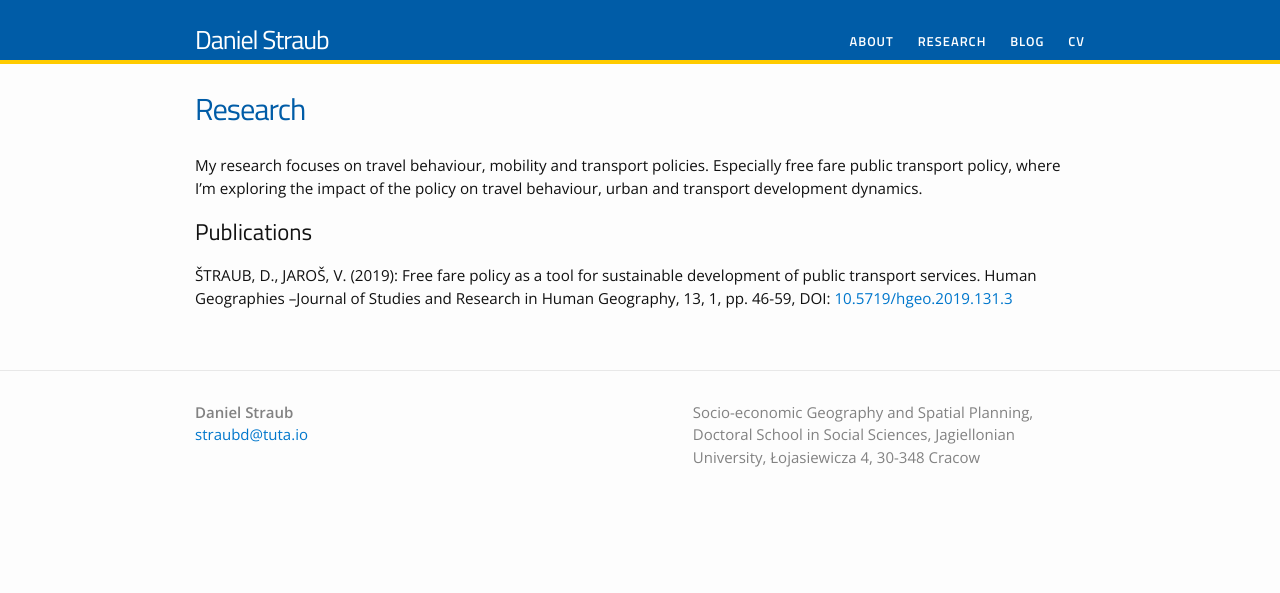
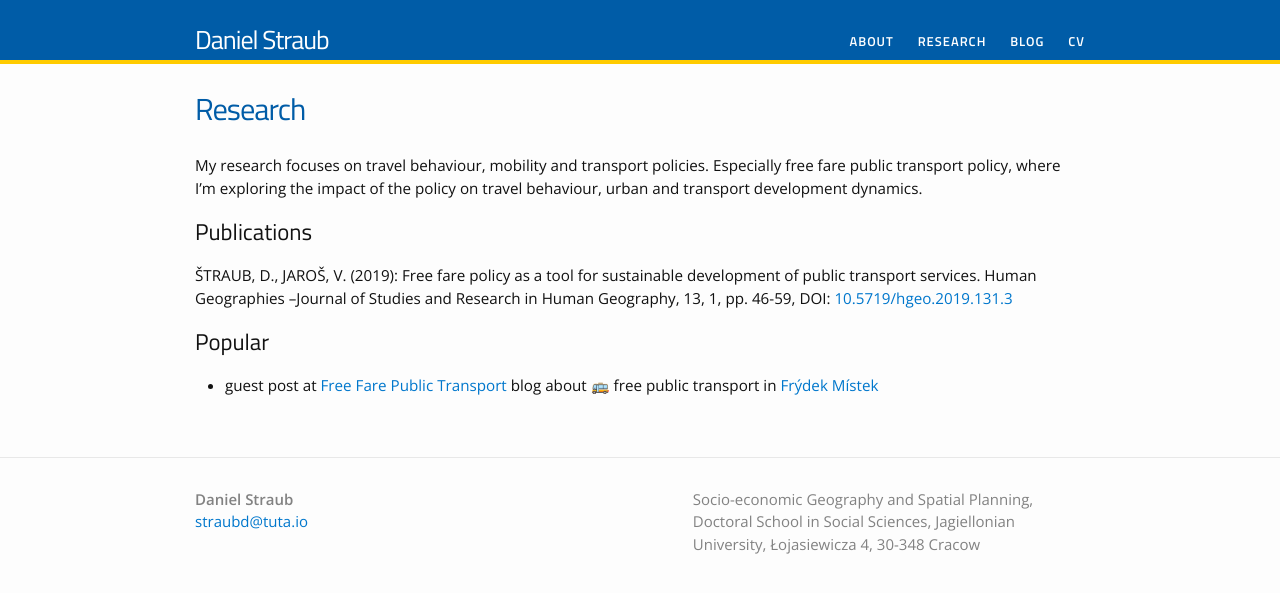
Before and after one commit to tracetheheat/tracetheheat.github.io, a Jekyll site: the page built from research.md, in a window 1280 px wide. Shown: the top 593 px of the page. Built offline with Jekyll 4.4.1, drawn with Linux system fonts in a browser that asks for light colours.

Commit message:
research

```diff
--- a/research.md
+++ b/research.md
@@ -9,3 +9,7 @@ My research focuses on travel behaviour, mobility and transport policies. Especi
 ## Publications
 
 ŠTRAUB, D., JAROŠ, V. (2019): Free fare policy as a tool for sustainable development of public transport services. Human Geographies –Journal of Studies and Research in Human Geography, 13, 1, pp. 46-59, DOI: [10.5719/hgeo.2019.131.3](http://dx.doi.org/10.5719/hgeo.2019.131.3)
+
+## Popular
+
+* guest post at [Free Fare Public Transport](https://freepublictransport.info) blog about &#128652; free public transport in [Frýdek Místek](https://freepublictransport.info/2019/03/12/free-fare-public-transport-policy-study-case-frydek-mistek/)
```
